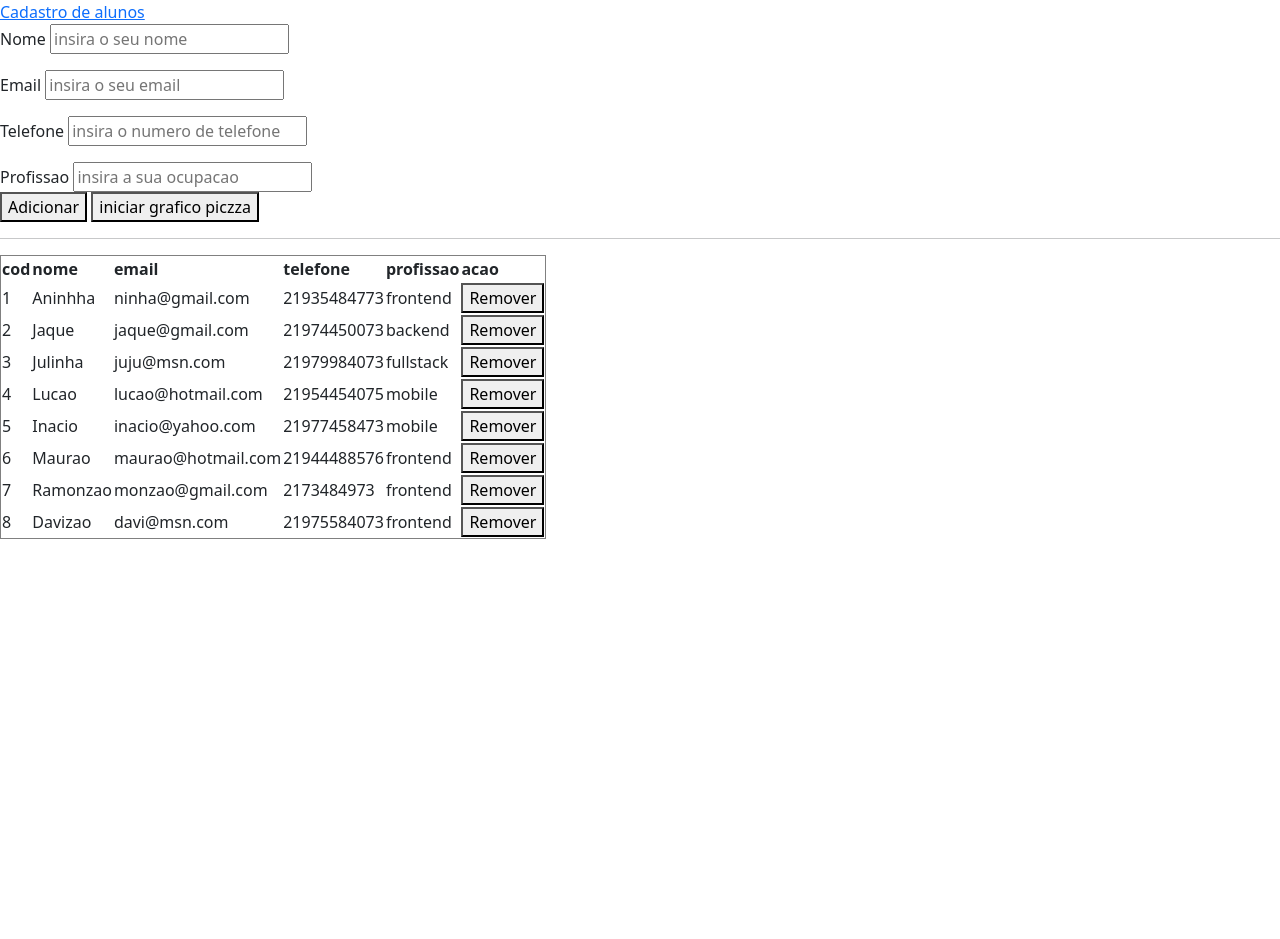
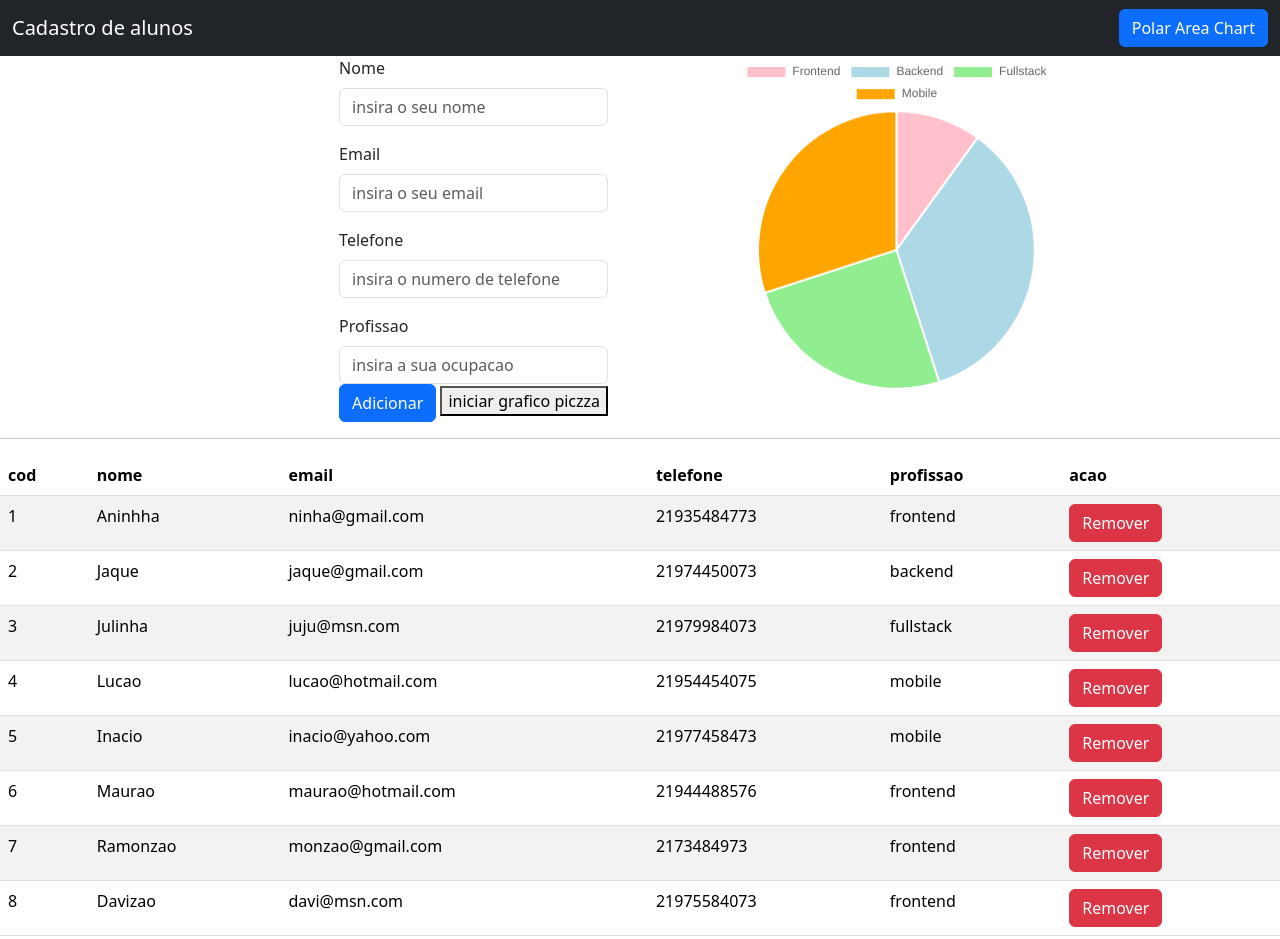
Before and after one commit to luizpoter/javascript, a plain HTML site: page index.html in a window 1280 px wide. Before the commit the page ends 800 px from the top, so only its background shows below. Drawn offline with nearby package versions, Linux system fonts and the light colour scheme; files that its build step writes are made by us from their sources.

Commit message:
upando  arquivos

```diff
--- /dev/null
+++ b/css/main.css
@@ -0,0 +1,15 @@
+.form-chart-container {
+    display: flex;
+    justify-content: center;
+}
+
+.form {
+    width: 40%;
+    display: flex;
+    justify-content: center;
+}
+
+.chart {
+    width: 26%;
+    display: flex;
+}
--- a/index.html
+++ b/index.html
@@ -6,54 +6,71 @@
     <meta http-equiv='X-UA-Compatible' content='IE=edge'>
     <title>Page Title</title>
     <meta name='viewport' content='width=device-width, initial-scale=1'>
-    <link rel='stylesheet' type='text/css' media='screen' href='main.css'>
+    <link rel='stylesheet' type='text/css' media='screen' href='./css/main.css'>
     <script src='./js/main.js'></script>
+    <script src="https://cdn.jsdelivr.net/npm/chart.js"></script>
     <link href="https://cdn.jsdelivr.net/npm/bootstrap@5.3.2/dist/css/bootstrap.min.css" rel="stylesheet" integrity="sha384-T3c6CoIi6uLrA9TneNEoa7RxnatzjcDSCmG1MXxSR1GAsXEV/Dwwykc2MPK8M2HN" crossorigin="anonymous">
 </head>
 
 <body>
     <header>
-        <nav id="nav">
-            <a href="#">Cadastro de alunos</a>
+        <nav id="nav" class="navbar bg-dark" data-bs-theme="dark">
+            <div class="container-fluid">
+                <a href="#" class="navbar-brand">Cadastro de alunos</a>
+                <button class="btn btn-primary" onclick="initPolarAreaChart()">
+                    Polar Area Chart
+                </button>
+            </div>
         </nav>
     </header>
     <section id="table">
+        <div class="form-chart-container">
+            <div class="form">
                 <form method="POST">
                     <div class="mb-3">
-                <label for="nome">Nome</label>
-                <input id="nome" type="text" placeholder="insira o seu nome" required>
+                        <label for="nome" class="form-label">Nome</label>
+                        <input id="nome" type="text" class="form-control" placeholder="insira o seu nome" required>
                     </div>
 
                     <div class="mb-3">
-                <label for="email">Email</label>
-                <input id="email" type="email" placeholder="insira o seu email" required>
+                        <label for="email" class="form-label">Email</label>
+                        <input id="email" type="email" class="form-control" placeholder="insira o seu email" required>
                     </div>
 
                     <div class="mb-3">
-                <label for="telefone">Telefone</label>
-                <input id="telefone" type="number" placeholder="insira o numero de telefone" required>
+                        <label for="telefone" class="form-label">Telefone</label>
+                        <input id="telefone" type="number" class="form-control" placeholder="insira o numero de telefone" required>
                     </div>
 
                     <div class="mb3">
-                <label for="profissao">Profissao</label>
-                <input id="profissao" type="text" placeholder="insira a sua ocupacao" required>
+                        <label for="profissao" class="form-label">Profissao</label>
+                        <input id="profissao" type="text" class="form-control" placeholder="insira a sua ocupacao" required>
                     </div>
 
-            <button type="button" onclick="adicionar()">Adicionar</button>
+                    <button type="button" class="btn btn-primary" onclick="adicionar()">Adicionar</button>
                     <button type="submit">iniciar grafico piczza</button>
                 </form>
+            </div>
+            <div class="chart">
+                <canvas id="myChart"></canvas>
+            </div>
+        </div>
         <hr>
 
-        <table id="myTable" border="1">
+        <table id="myTable" class="table table-striped">
+            <thead>
                 <tr id="0">
-                <th>cod</th>
+                    <th class="">cod</th>
                     <th>nome</th>
                     <th>email</th>
                     <th>telefone</th>
                     <th>profissao</th>
                     <th>acao</th>
                 </tr>
+            </thead>
+            <tbody id="tBody">
 
+            </tbody>
         </table>
 
 
--- a/js/main.js
+++ b/js/main.js
@@ -17,7 +17,7 @@ let alunos = [{
 
 // carregar os dados do array na tabela
 window.onload = (event) => {
-    let tbody = document.querySelector("#myTable");
+    let tbody = document.querySelector("#tBody");
     alunos.forEach((aluno, index) => {
         let tr = document.createElement("tr");
         tr.id = index++;
@@ -33,7 +33,7 @@ window.onload = (event) => {
         tdEmail.textContent = aluno.email;
         tdTelefone.textContent = aluno.telefone;
         tdProfissao.textContent = aluno.profissao;
-        tdBotao.innerHTML = `<button class="btn-remover" onclick="remover(this)" >Remover</button>`
+        tdBotao.innerHTML = `<button class="btn btn-danger" onclick="remover(this)" >Remover</button>`
 
         tr.appendChild(tdCod);
         tr.appendChild(tdNome);
@@ -47,8 +47,10 @@ window.onload = (event) => {
 
     });
 
+    initPieChart();
+}
 
-}
+
 
 function remover(id) {
     let row = id.parentNode.parentNode.id;
@@ -63,7 +65,7 @@ function adicionar() {
     let email = document.getElementById('email').value;
     let telefone = document.getElementById('telefone').value;
     let profissao = document.getElementById('profissao').value;
-    let table = document.getElementById('myTable');
+    let table = document.getElementById('tBody');
 
     //Calculando o tamanho da Tabela
     let tableSize = table.rows.length;
@@ -80,7 +82,7 @@ function adicionar() {
     row.id = tableSize;
 
     //Criando o codigo do botão para remover a linha
-    let btnCode = "<button class='remove-btn' onclick='remover(this)'>Remover</button>";
+    let btnCode = "<button class='btn btn-danger' onclick='remover(this)'>Remover</button>";
     //Preenchendo as celulas da linha
     col1.innerHTML = tableSize;
     col2.innerHTML = nome;
@@ -98,4 +100,56 @@ function adicionar() {
     //Retornando 'false' para impedir o reload da pagina
     return false
 
-}
+};
+
+const initPieChart = () => {
+    const ctx = document.getElementById("myChart");
+    const data = {
+        labels: ['Frontend', 'Backend', 'Fullstack', 'Mobile'],
+        datasets: [{
+            label: 'Quantidade',
+            data: [10, 35, 25, 30],
+            backgroundColor: ['pink', 'lightblue', 'lightgreen', 'orange'],
+            hoverOffset: 4
+        }]
+    }
+
+    const pieChart = new Chart(
+        ctx, {
+            type: 'pie',
+            data: data
+        }
+    );
+};
+
+const initPolarAreaChart = () => {
+    removerChart();
+    // 1 passo: pegar o elemento #myChart
+    const ctx = document.getElementById('myChart');
+
+    //2 passo: definir os dados do grafico
+    const data = {
+        labels: ['Frontend', 'Backend', 'Fullstack', 'Mobile'],
+        datasets: [{
+            label: 'Quantidade',
+            data: [11, 15, 7, 3],
+            backgroundColor: ['pink', 'lightblue', 'lightgreen', 'orange']
+        }]
+    };
+
+    const polarAreaChart = new Chart(
+        ctx, {
+            type: 'polarArea',
+            data: data
+        }
+    );
+};
+
+
+const removerChart = () => {
+    const divChart = document.querySelector('.chart');
+    document.getElementById("myChart").remove();
+    const myChart = document.createElement("canvas");
+    myChart.id = "myChart";
+    divChart.appendChild(myChart);
+};
```
Also changed, not shown: css/main.scss (deleted). Lines whose indentation alone changed are shown as unchanged.
